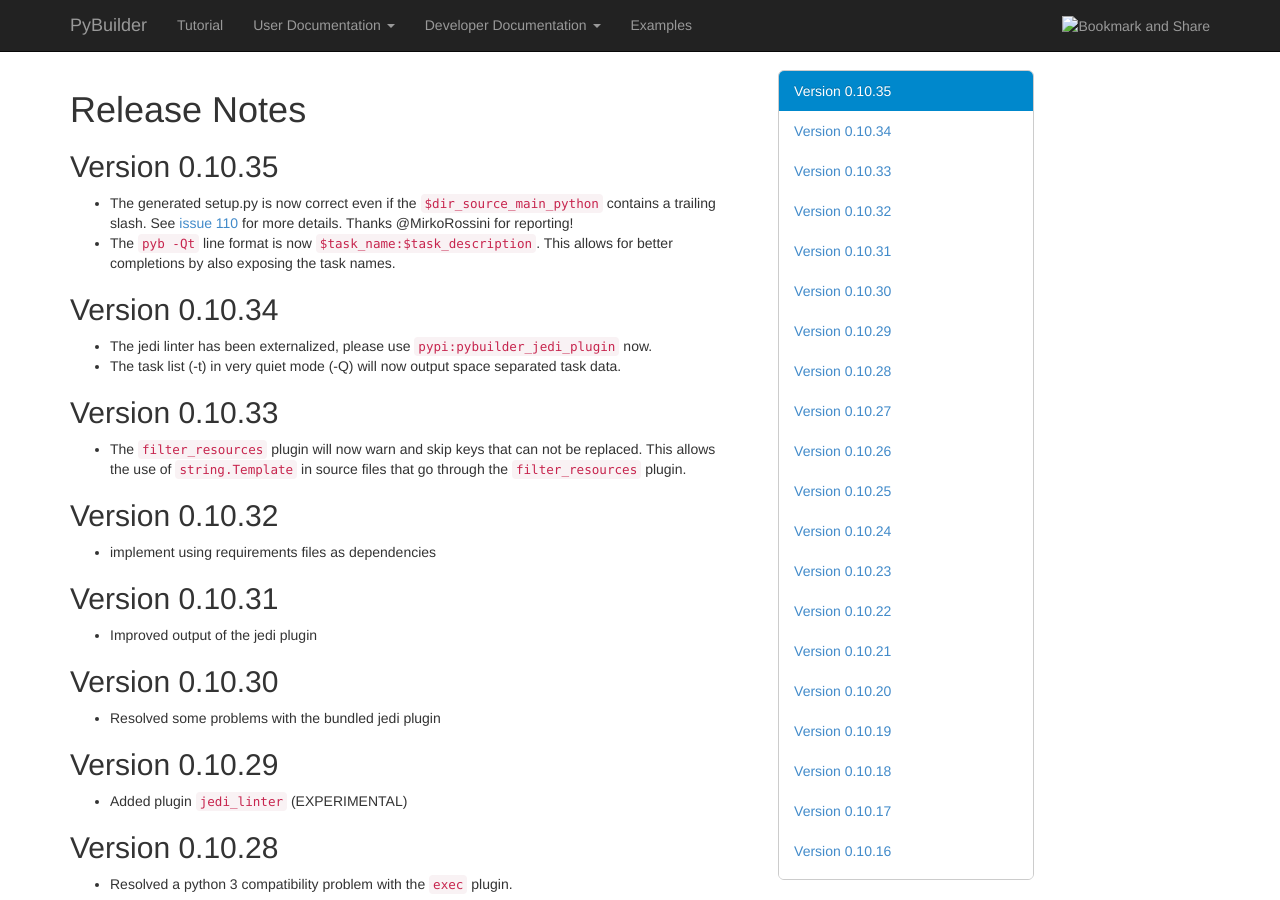
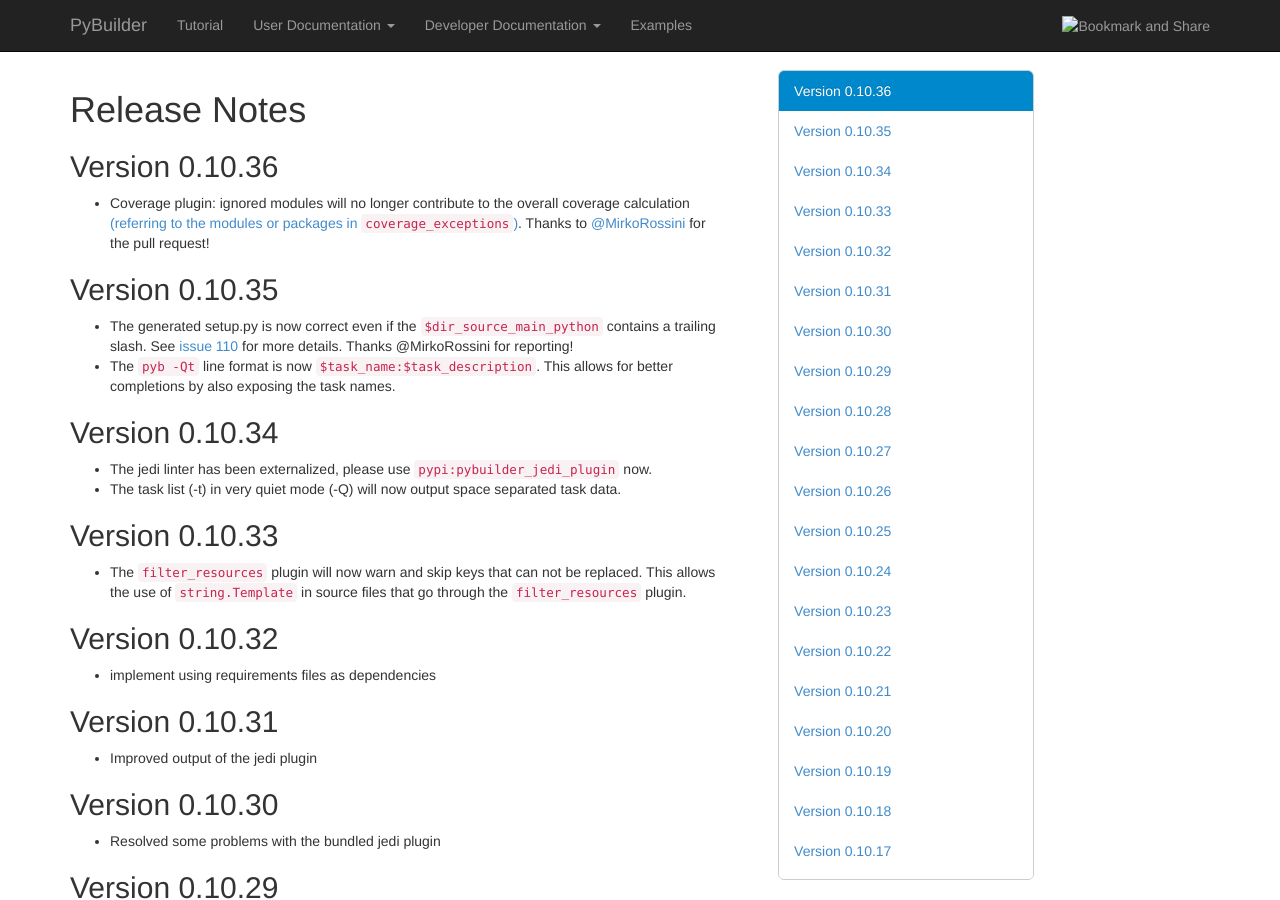
Before and after one commit to pybuilder/pybuilder.github.io, a Jekyll site: the page built from releasenotes/index.md, in a window 1280 px wide and 900 px high. Built offline with Jekyll 4.4.1, drawn with Linux system fonts in a browser that asks for light colours; nearby versions of some CDN libraries.

Commit message:
release notes for v0.10.36

```diff
--- a/releasenotes/index.md
+++ b/releasenotes/index.md
@@ -4,6 +4,13 @@
 ---
 
 # Release Notes
+
+## Version 0.10.36
+* Coverage plugin: ignored modules will no longer contribute to the
+  overall coverage calculation [(referring to the modules or packages
+  in `coverage_exceptions`)](/documentation/plugins.html#Measuringunittestcoverage).
+  Thanks to [@MirkoRossini](https://github.com/MirkoRossini) for the pull
+  request!
 
 ## Version 0.10.35
 * The generated setup.py is now correct even if the `$dir_source_main_python` contains a trailing slash.
```
